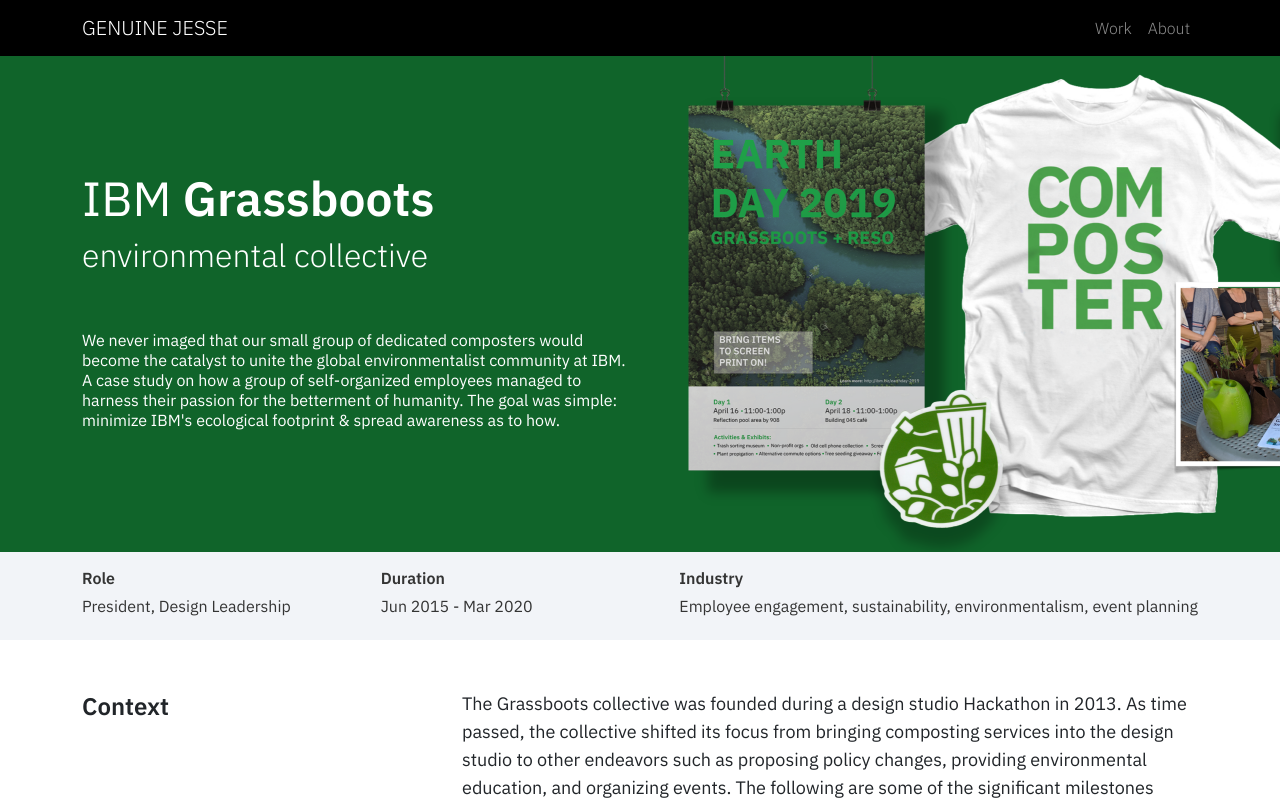
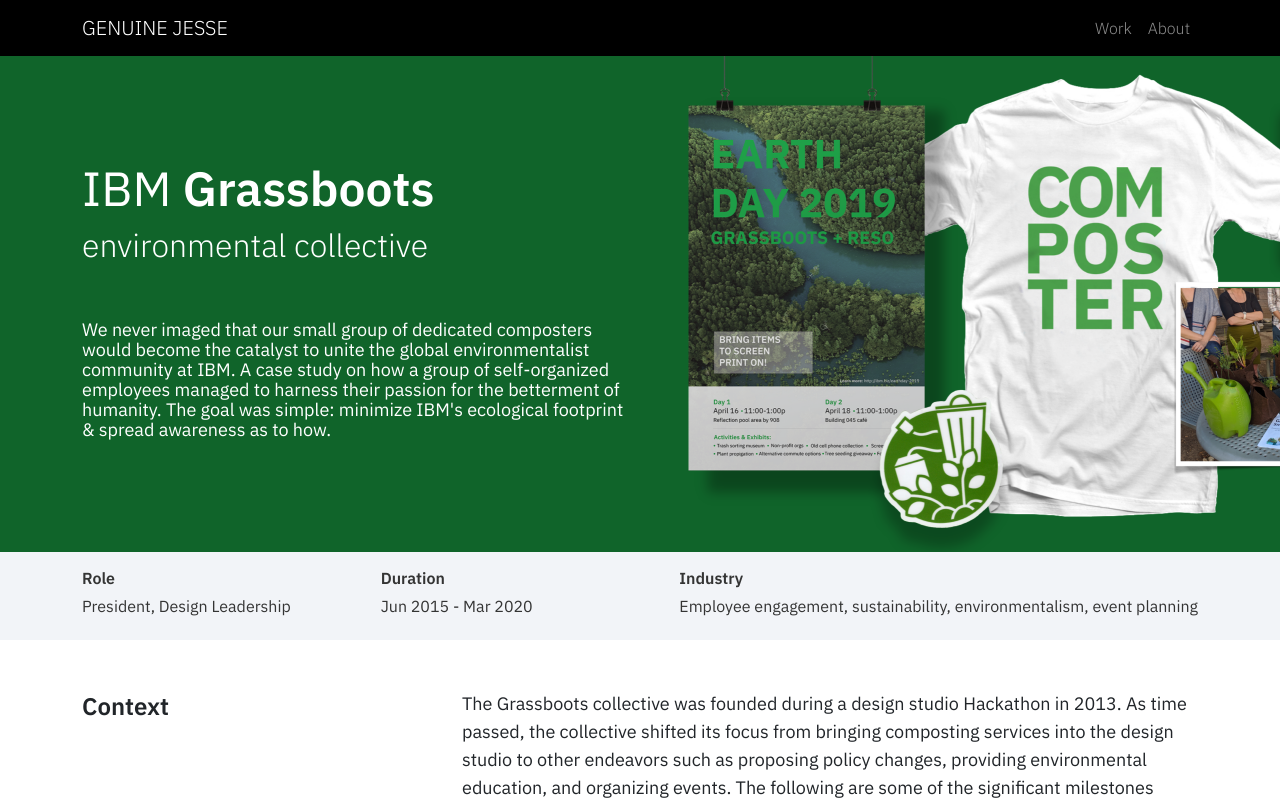
Before and after one commit to Meyer-and-Moon-Enterprises/moon-portfolio, a Next.js app: page /case-studies/grassboots in a window 1280 px wide. Shown: the top 800 px of the page. Built offline with nearby package versions, Linux system fonts and the light colour scheme.

Commit message:
updated hero image size

```diff
--- a/src/components/CaseHero.js
+++ b/src/components/CaseHero.js
@@ -53,7 +53,7 @@
                     fontFamily: 'Plex-regular',
                     color: 'white',
                     lineHeight: '20px',
-                    fontSize: '16px',
+                    fontSize: '18px',
                   }}
                 >
                   {overview}
--- a/src/components/Hero.js
+++ b/src/components/Hero.js
@@ -8,7 +8,7 @@
       <Container
         className={`hero w-100 m-0`}
         style={{
-          height: '100vh', //calc(100vh - 3.5rem)
+          height: '838px', //calc(100vh - 3.5rem)
           backgroundImage: 'url(/images/hero-background.jpg)',
           backgroundRepeat: 'no-repeat',
           backgroundColor: 'black',
```
